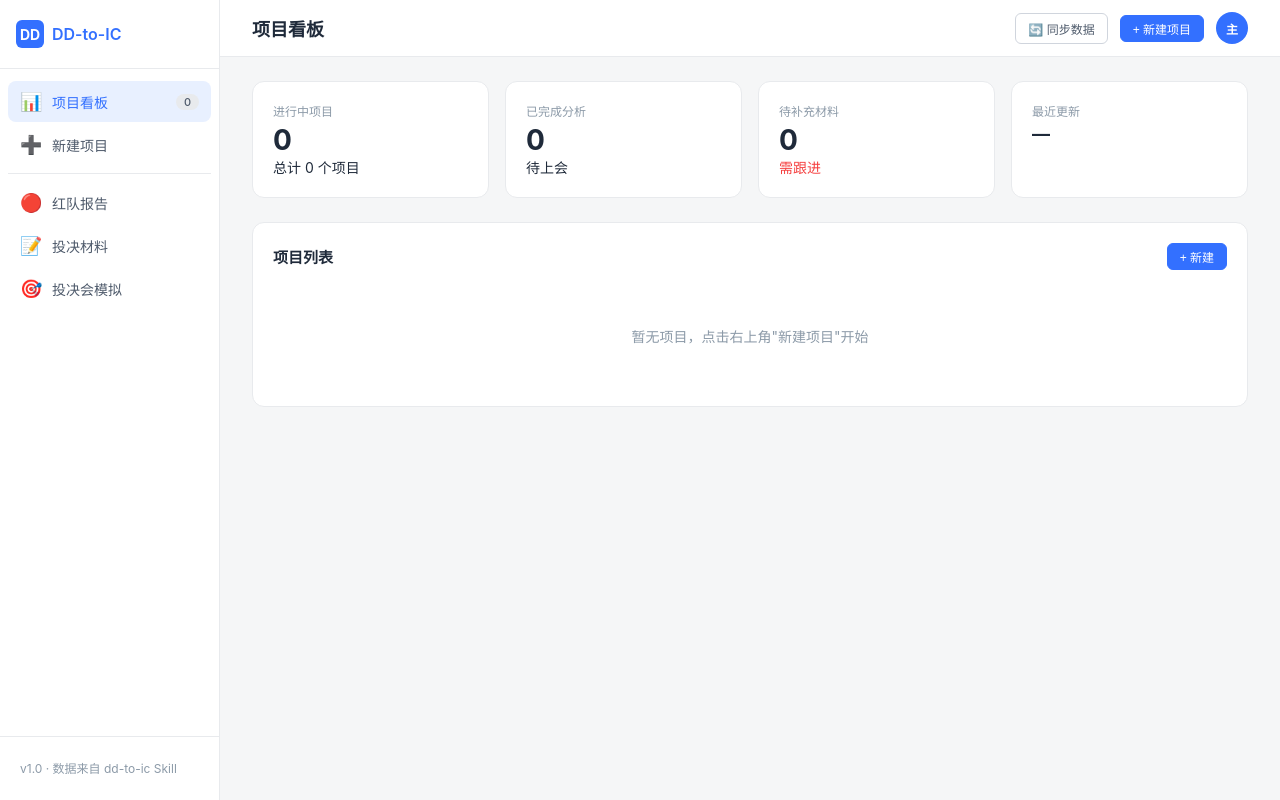
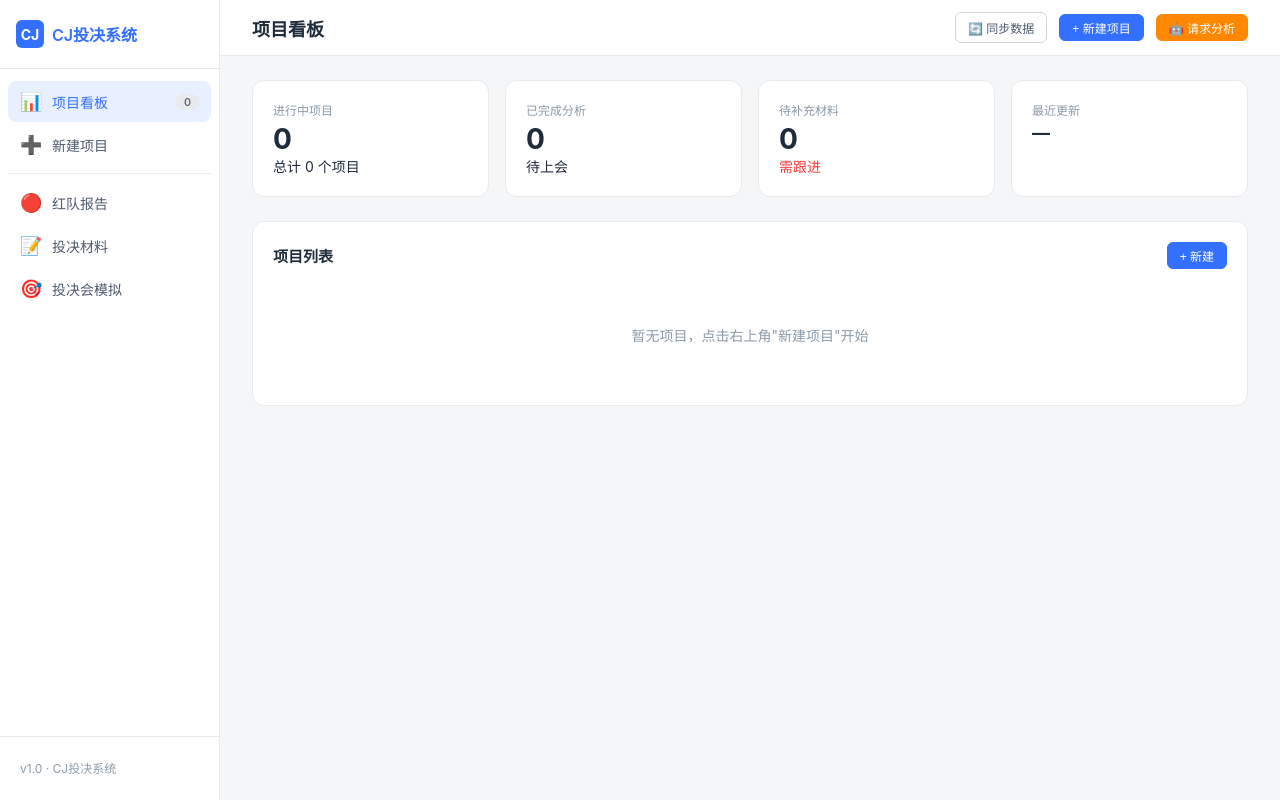
Before and after one commit to xiaomijiang1115-bot/dd-to-ic, a plain HTML site: page index.html in a window 1280 px wide. Drawn offline with Linux system fonts and the light colour scheme.

Commit message:
品牌改为CJ投决系统 + 右上角改为请求分析按钮

```diff
--- a/index.html
+++ b/index.html
@@ -3,7 +3,7 @@
 <head>
   <meta charset="UTF-8">
   <meta name="viewport" content="width=device-width, initial-scale=1.0">
-  <title>DD-to-IC · 尽调投决系统</title>
+  <title>CJ投决系统 · 尽调投决系统</title>
   <style>
     *{margin:0;padding:0;box-sizing:border-box}
     body{font-family:-apple-system,BlinkMacSystemFont,"Segoe UI","PingFang SC","Hiragino Sans GB","Microsoft YaHei",sans-serif;background:#f5f6f7;color:#1f2a3a;font-size:14px}
@@ -128,7 +128,7 @@
 <div class="app" id="app">
   <aside class="sidebar">
     <div class="sidebar-header">
-      <h1><span class="logo">DD</span> DD-to-IC</h1>
+      <h1><span class="logo">CJ</span> CJ投决系统</h1>
     </div>
     <nav class="sidebar-nav">
       <div class="nav-item active" data-page="dashboard" onclick="switchPage('dashboard')"><span class="icon">📊</span> 项目看板<span class="badge" id="project-count">0</span></div>
@@ -139,7 +139,7 @@
       <div class="nav-item" data-page="ic-memo" onclick="switchPage('ic-memo')"><span class="icon">📝</span> 投决材料</div>
       <div class="nav-item" data-page="simulator" onclick="switchPage('simulator')"><span class="icon">🎯</span> 投决会模拟</div>
     </nav>
-    <div class="sidebar-footer"><div class="nav-item" style="font-size:12px">v1.0 · 数据来自 dd-to-ic Skill</div></div>
+    <div class="sidebar-footer"><div class="nav-item" style="font-size:12px">v1.0 · CJ投决系统</div></div>
   </aside>
   <main class="main">
     <header class="topbar">
@@ -147,7 +147,7 @@
       <div class="topbar-actions">
         <button class="sync-btn" onclick="refreshData()" id="sync-btn">🔄 同步数据</button>
         <button class="btn btn-primary btn-sm" onclick="switchPage('new-project')">+ 新建项目</button>
-        <div class="user-avatar">主</div>
+        <button class="btn btn-warning btn-sm" onclick="requestAnalysis()" id="request-btn" title="在项目详情页点击，生成分析请求消息">🤖 请求分析</button>
       </div>
     </header>
     <div class="content" id="page-content"></div>
@@ -339,6 +339,24 @@ function toggleModule(el){const b=el.nextElementSibling;b.classList.toggle('open
 function toggleMemo(el){const b=el.nextElementSibling;b.classList.toggle('open');el.querySelector('span:last-child').textContent=b.classList.contains('open')?'▼':'▶'}
 
 loadData();
+
+function requestAnalysis(){
+  const proj = getProject(currentProject);
+  if(!proj){alert('请先选择一个项目');return;}
+  const msg = '帮我分析' + proj.name + '（' + (proj.companyFullName||'') + '）\n赛道：' + proj.sectorLabel + '\n轮次：' + proj.round + '\n材料已准备';
+  const textarea = document.createElement('textarea');
+  textarea.value = '🤖 帮我分析 ' + proj.name + '（详情在建项目看板）';
+  document.body.appendChild(textarea);
+  textarea.select();
+  try{
+    document.execCommand('copy');
+    alert('✅ 已复制！\n\n请在群里发：\n「🤖 帮我分析 ' + proj.name + '」\n\n我就开始干活了 🚀');
+  }catch(e){
+    prompt('复制下面这句话发到群里：', '🤖 帮我分析 ' + proj.name + '（详情在建项目看板）');
+  }
+  document.body.removeChild(textarea);
+}
+
 </script>
 </body>
 </html>
```
